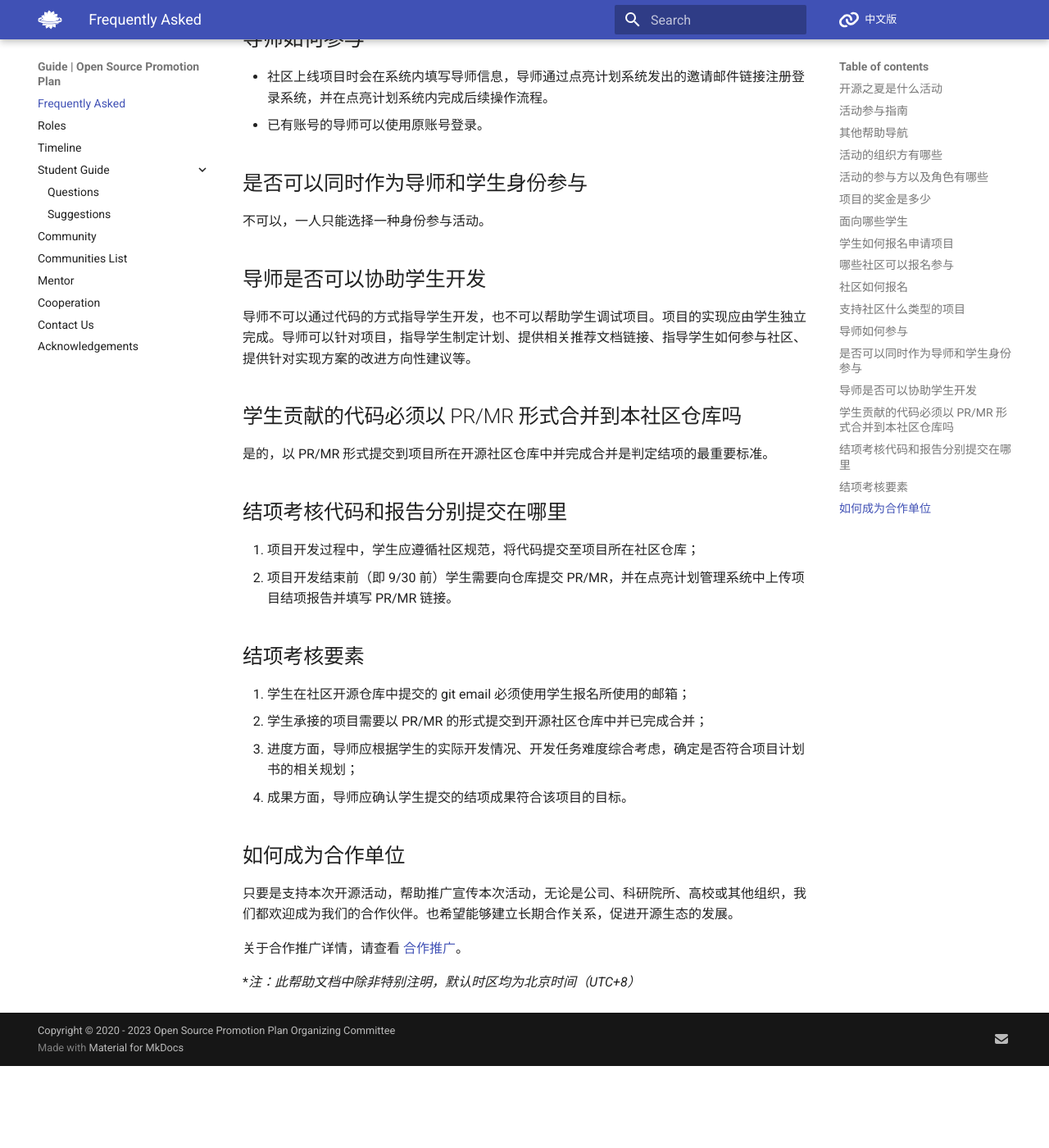
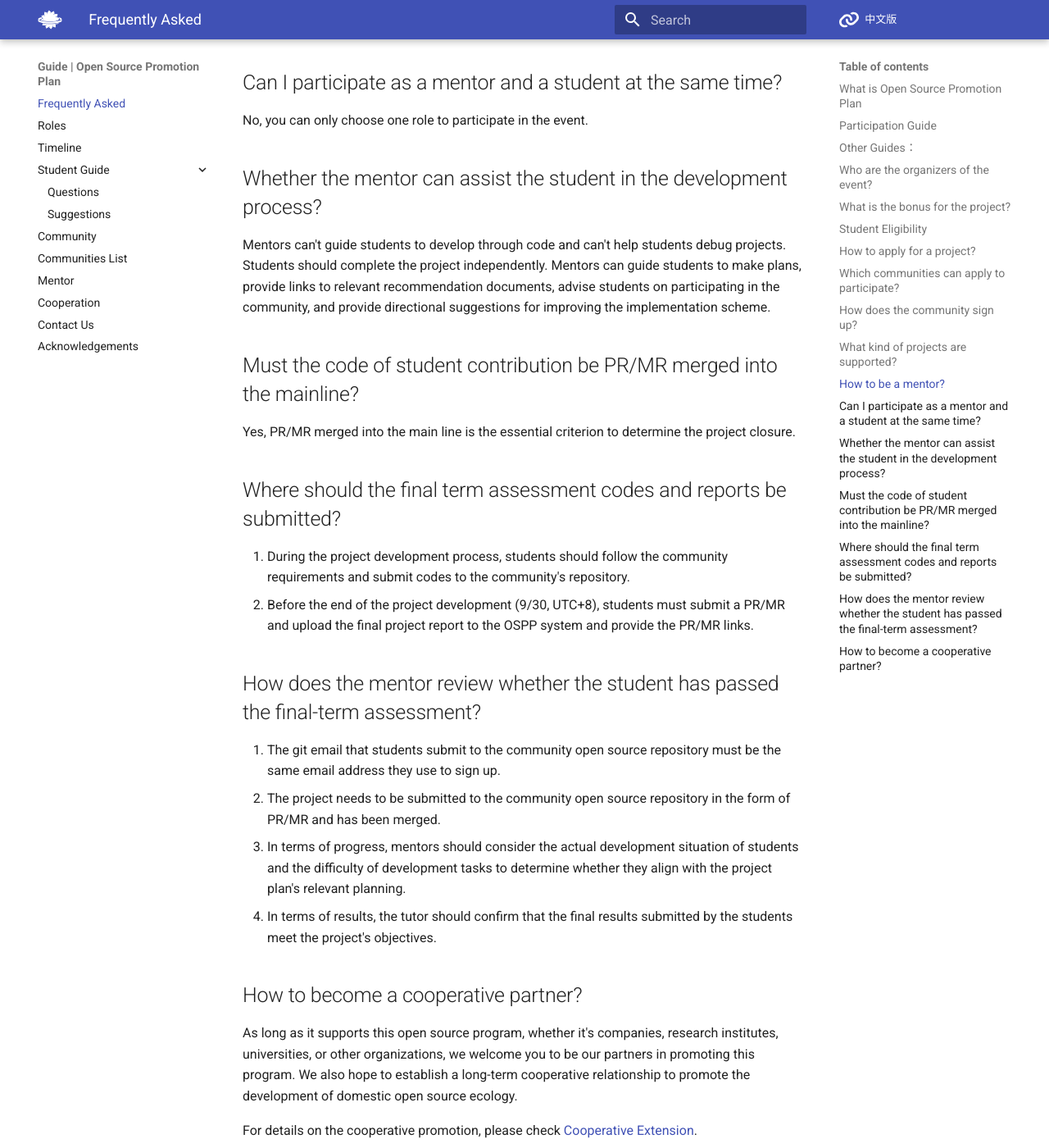
Before and after one commit to summer-ospp/help-en, an MkDocs documentation site: the page built from docs/index.md, in a window 1280 px wide and 1400 px high, scrolled down 2251 px. Shown: the whole window at 82% size. Built offline with MkDocs 1.6.1 and Material for MkDocs 9.7.7, drawn with Linux system fonts in a browser that asks for light colours; comment, search, counter and statistics services are not loaded; before the commit the page ends 3551 px from its top, so only the background shows below that; some of the changed text lies outside the part shown.

Commit message:
Create index.md

```diff
--- a/docs/index.md
+++ b/docs/index.md
@@ -1,96 +1,90 @@
-## 开源之夏是什么活动
+# Frequently Asked
 
-* 开源之夏是开源软件供应链点亮计划系列暑期活动，由中国科学院软件研究所与 openEuler 社区共同举办，旨在鼓励在校学生积极参与开源软件的开发维护，促进优秀开源软件社区的蓬勃发展。活动联合各大开源社区，针对重要开源软件的开发与维护提供项目，并向全球高校学生开放报名。
-* 学生可自主选择感兴趣的项目进行申请，中选后在项目资深维护者（社区导师）的指导下进行开发。根据项目的难易程度和完成情况，结项者将获取开源之夏活动奖金和结项证书。
-* 往届活动信息请查阅 往届回顾（加链接）。
+## What is Open Source Promotion Plan
 
-## 活动参与指南
+* Open Source Promotion Plan is a summer program organized by the Open Source Software Supply Chain Promotion Plan of the Institute of Software Chinese Academy of Sciences. It aims to encourage college students to actively participate in developing and maintaining open source software and promote the vigorous development of an excellent open source software community. We have united with domestic and international open source communities to propose project tasks for developing and maintaining the essential open source software. We are open enrollment to college students around the world.
+* Students can choose the projects they are interested in to apply and obtain the opportunity of the senior maintainer (community mentor) to guide them. According to the difficulty and completion of the project, participants will also receive a bonus and certificate of completion.
+* For information on previous events, please refer to the [previous program](https://summer-ospp.ac.cn/help/).
 
-* 如果你是学生，请查看 [学生指南](https://student.md)。
-* 如果你是社区，请查看 [社区指南](https://community.md)。
-* 如果你是导师，请查看 [导师指南](https://mentor.md)。
+## Participation Guide
 
-## 其他帮助导航
+* If you are a student, see the [student guide](https://summer-ospp.ac.cn/help/en/student/).
+* If you are a community, see the [community guide](https://summer-ospp.ac.cn/help/en/community/).
+* If you are a community mentor, see the [mentor guide](https://summer-ospp.ac.cn/help/en/mentor/).
 
-* [活动日程](https://timeline.md)
-* [社区名单](https://communities-list.md)
-* [合作推广](https://cooperation.md)
-* [联系我们](https://contactus.md)
+## Other Guides：
 
-## 活动的组织方有哪些
+* [Communities List](https://summer-ospp.ac.cn/help/en/communities-list/)
+* [Cooperative Extension](https://summer-ospp.ac.cn/help/en/cooperation/)
+* [Contact us](https://summer-ospp.ac.cn/help/en/contactus/)
 
-本次活动由中国科学院软件研究所、openEuler 社区主办。当前是第四届，欢迎更多机构参与。
+## Who are the organizers of the event?
 
-## 活动的参与方以及角色有哪些
+This program is organized by the Institute of Software Chinese Academy of Sciences and the openEuler community. This is the fourth series program. More institutions are welcome to participate.
 
-活动参与方主要角色为学生、社区和导师。
+## What is the bonus for the project?
 
-* 学生：学生自由选择项目，与社区导师沟通实现方案并撰写项目计划书。被选中的学生将在社区导师指导下，按计划完成开发工作，并将成果贡献给社区。社区评估学生的完成度，主办方根据评估结果发放资助金额给学生。
-* 社区：社区提供项目列表和描述，并安排项目对应的导师，导师与申请者沟通方案、并从申请者中选中一位承接项目。在为期三个月的开发周期中，导师指导学生进行对应项目的开发工作。
-* 导师：导师全程跟进项目沟通和项目开发，与学生一起制定合适的开发计划和方案，指导学生按计划完成开发，达成项目目标。
+* The difficulty of each project is divided into Basic and Advanced, and the corresponding student bonus is 8000 RMB before tax and 12000 RMB before tax.
+* The community determines the difficulty level according to the project task.
+* Students who pass the final assessment will receive a bonus.
 
-## 项目的奖金是多少
+## Student Eligibility
 
-* 每个项目难度分为普通和进阶两档，对应奖金分别为税前人民币 7000 元和税前人民币 13000 元。
-* 难度分级由社区根据项目情况决定。
-* 通过结项考核的学生将获得奖金。
+This program is for students over 18 years old. Please refer to the [student guide](https://summer-ospp.ac.cn/help/en/student/#%E9%9D%A2%E5%90%91%E5%93%AA%E4%BA%9B%E5%AD%A6%E7%94%9F) for specific conditions.
 
-## 面向哪些学生
+## How to apply for a project?
 
-本活动面向年满 18 周岁在校学生，具体条件请参照 [学生指南](https://student.md#面向哪些学生)。
+All processes should be operated in the management system.
 
-## 学生如何报名申请项目
+For detailed information, please refer to the [student guide](https://summer-ospp.ac.cn/help/en/student/).
 
-* 活动各阶段操作均在点亮计划管理系统中进行。
-* 学生参与活动的详细说明请查看 [学生指南](https://student.md)。
+## Which communities can apply to participate?
 
-## 哪些社区可以报名参与
+* This program is open to open source communities whose repository adopts[ OSI organization approved open source license](https://opensource.org/licenses) or OKF recommended Open Knowledge License.
+* Communities committed to promoting open source are welcome to contact the organizing committee to discuss the event promotion and cooperation.
 
-* 本次活动是开放的，只要是社区中的仓库是采用 [OSI 组织认证的开源协议](https://opensource.org/licenses) 或者 [推荐的开放知识协议](https://community.md#推荐的开放知识协议) 等开放共享的开源社区，均可报名参加活动。
-* 欢迎致力于推广开源的社区联系组委会，沟通讨论活动推广与后续合作事宜。
+## How does the community sign up?
 
-## 社区如何报名
+* Please register, apply for the program, and release projects in the OSPP System.
+* For detailed information, please refer to the [community guide](https://summer-ospp.ac.cn/help/en/community/).
 
-* 活动各阶段操作均在点亮计划管理系统中进行。
-* 社区参与活动的详细说明请查看 社区指南。
+## What kind of projects are supported?
 
-## 支持社区什么类型的项目
+Open Source Promotion Plan prioritizes supporting development projects while considering all kinds of projects that are conducive to community development.
 
-开源之夏活动优先支持开发类项目，同时兼顾各类有利于社区发展的项目。例如，技术文档汉化等知识类的开源项目，支持的非开发类项目总占比不会超过 20% 。
+## How to be a mentor?
 
-## 导师如何参与
+* The community liaisons will fill in the mentor's information in the system when they submit the projects. Mentors will receive an invitation letter, log in to the system via the link in the email, and then complete the process in the OSPP system.
+* Mentors who already have an account can use their original account to log in.
 
-* 社区上线项目时会在系统内填写导师信息，导师通过点亮计划系统发出的邀请邮件链接注册登录系统，并在点亮计划系统内完成后续操作流程。
-* 已有账号的导师可以使用原账号登录。
+## Can I participate as a mentor and a student at the same time?
 
-## 是否可以同时作为导师和学生身份参与
+No, you can only choose one role to participate in the event.
 
-不可以，一人只能选择一种身份参与活动。
+## Whether the mentor can assist the student in the development process?
 
-## 导师是否可以协助学生开发
+Mentors can't guide students to develop through code and can't help students debug projects. Students should complete the project independently. Mentors can guide students to make plans, provide links to relevant recommendation documents, advise students on participating in the community, and provide directional suggestions for improving the implementation scheme.
 
-导师不可以通过代码的方式指导学生开发，也不可以帮助学生调试项目。项目的实现应由学生独立完成。导师可以针对项目，指导学生制定计划、提供相关推荐文档链接、指导学生如何参与社区、提供针对实现方案的改进方向性建议等。
+## Must the code of student contribution be PR/MR merged into the mainline?
 
-## 学生贡献的代码必须以 PR/MR 形式合并到本社区仓库吗
+Yes, PR/MR merged into the main line is the essential criterion to determine the project closure.
 
-是的，以 PR/MR 形式提交到项目所在开源社区仓库中并完成合并是判定结项的最重要标准。
+## Where should the final term assessment codes and reports be submitted?
 
-## 结项考核代码和报告分别提交在哪里
+1. During the project development process, students should follow the community requirements and submit codes to the community's repository.
+2. Before the end of the project development (9/30, UTC+8), students must submit a PR/MR and upload the final project report to the OSPP system and provide the PR/MR links.
 
-1. 项目开发过程中，学生应遵循社区规范，将代码提交至项目所在社区仓库；
-2. 项目开发结束前（即 9/30 前）学生需要向仓库提交 PR/MR，并在点亮计划管理系统中上传项目结项报告并填写 PR/MR 链接。
+## How does the mentor review whether the student has passed the final-term assessment?
 
-## 结项考核要素
+1. The git email that students submit to the community open source repository must be the same email address they use to sign up.
+2. The project needs to be submitted to the community open source repository in the form of PR/MR and has been merged.
+3. In terms of progress, mentors should consider the actual development situation of students and the difficulty of development tasks to determine whether they align with the project plan's relevant planning.
+4. In terms of results, the tutor should confirm that the final results submitted by the students meet the project's objectives.
 
-1. 学生在社区开源仓库中提交的 git email 必须使用学生报名所使用的邮箱；
-2. 学生承接的项目需要以 PR/MR 的形式提交到开源社区仓库中并已完成合并；
-3. 进度方面，导师应根据学生的实际开发情况、开发任务难度综合考虑，确定是否符合项目计划书的相关规划；
-4. 成果方面，导师应确认学生提交的结项成果符合该项目的目标。
+## How to become a cooperative partner?
 
-## 如何成为合作单位
+As long as it supports this open source program, whether it's companies, research institutes, universities, or other organizations, we welcome you to be our partners in promoting this program. We also hope to establish a long-term cooperative relationship to promote the development of domestic open source ecology.
 
-只要是支持本次开源活动，帮助推广宣传本次活动，无论是公司、科研院所、高校或其他组织，我们都欢迎成为我们的合作伙伴。也希望能够建立长期合作关系，促进开源生态的发展。
+For details on the cooperative promotion, please check [Cooperative Extension](https://summer-ospp.ac.cn/help/en/cooperation/).
 
-关于合作推广详情，请查看 [合作推广](https://cooperation.md)。
-
-**注：此帮助文档中除非特别注明，默认时区均为北京时间（UTC+8）*
+**Note: unless otherwise specified , the default time zone is 'UTC + 8.'*
```
